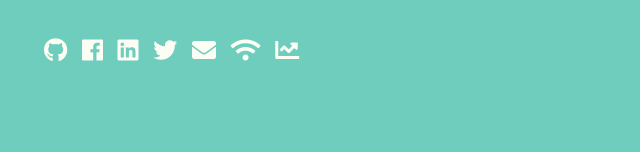
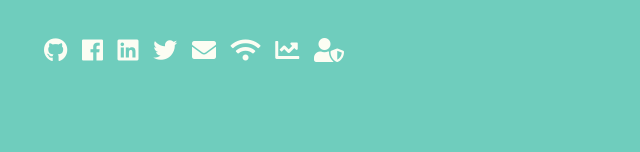
Before and after one commit to l1kw1d/mywebsite, a plain HTML site: page index.html in a window 1280 px wide. Shown: the part 648-800 px from the top of the page, 596-1236 px from the left. Drawn offline with Linux system fonts and the light colour scheme; some icons are missing; a web font is replaced by a local one.

Commit message:
Update index.html

```diff
--- a/index.html
+++ b/index.html
@@ -77,9 +77,10 @@ Rôles de Cyber Security Consultant, Computer Administrator, Spécialiste web, P
                         <span class="fas fa-envelope"></span>
                     </a><a rel="me" href="https://pin.plus/WIFI" title="WiFi QR">
                         <span class="fas fa-wifi"></span>
-		    </a>
-		    <a rel="me" href="https://bunkers.ngrok.io/login" title="Website Analytics">
+		    </a><a rel="me" href="https://bunkers.ngrok.io/login" title="Website Analytics">
                         <span class="fas fa-chart-line"></span>
+		    </a><a rel="me" href="https://pin.plus/DOMAINEPROTECT" title="Domaine Protection">
+                        <span class="fas fa-user-shield"></span>
 		    </a>
 		</div>
         </div>
```
